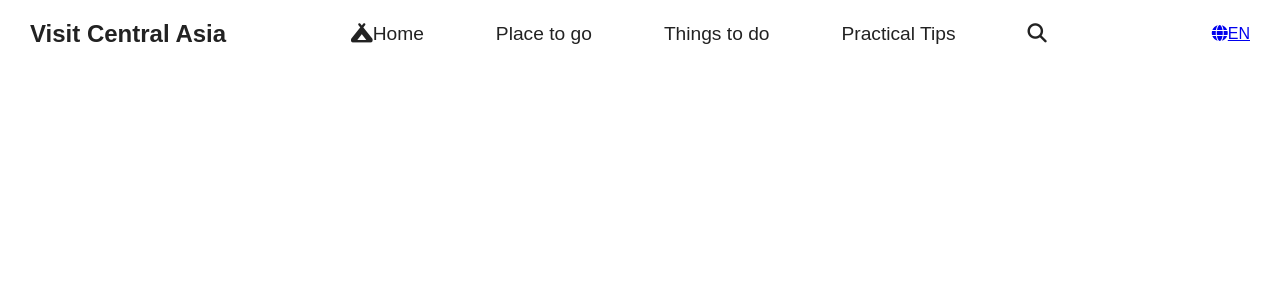
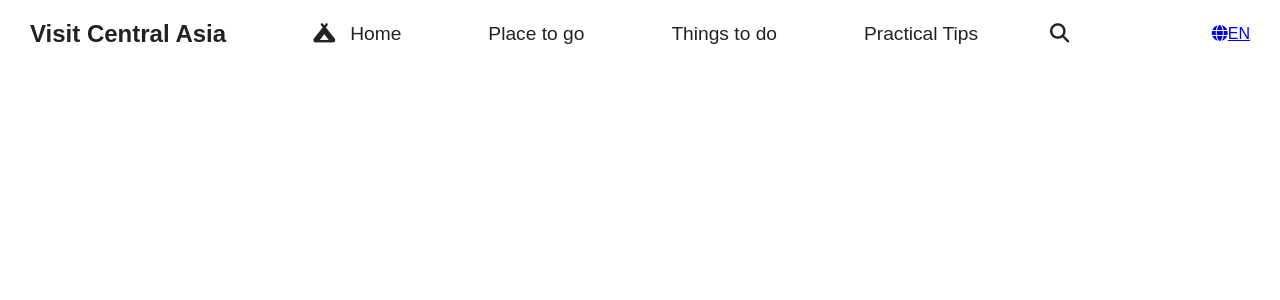
Before and after one commit to RychkovIurii/React, a React (Create React App) app in the folder visit/: page / in a window 1280 px wide. Shown: the top 300 px of the page. Built offline with nearby package versions, Linux system fonts and the light colour scheme.

Commit message:
Added hover for nav-links

```diff
--- a/visit/src/component/NavbarStyles.css
+++ b/visit/src/component/NavbarStyles.css
@@ -28,3 +28,12 @@ cursor: pointer;
 	padding: 0.7rem 1rem;
 	white-space: nowrap;
 }
+
+.nav-links i {
+	padding-right: 15px;
+
+}
+
+.nav-links:hover {
+	font-weight: bold;
+}
```
